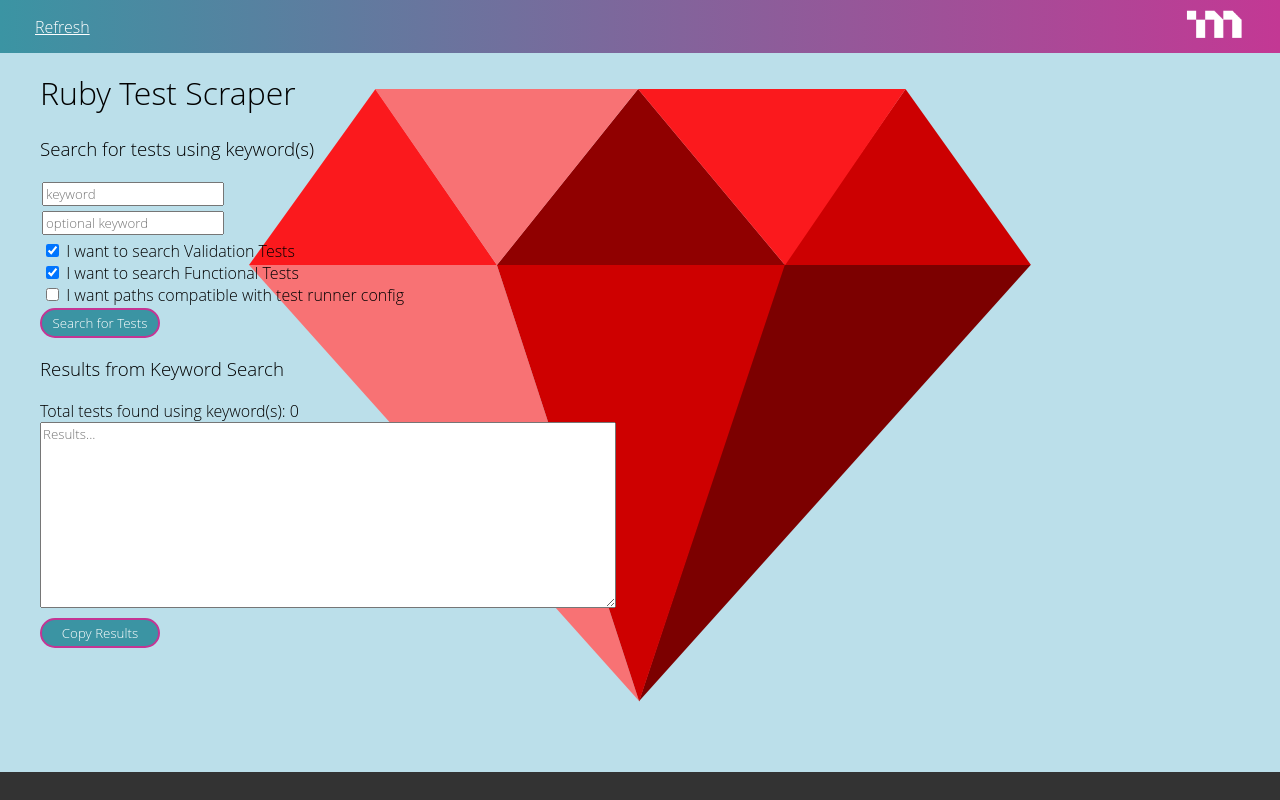
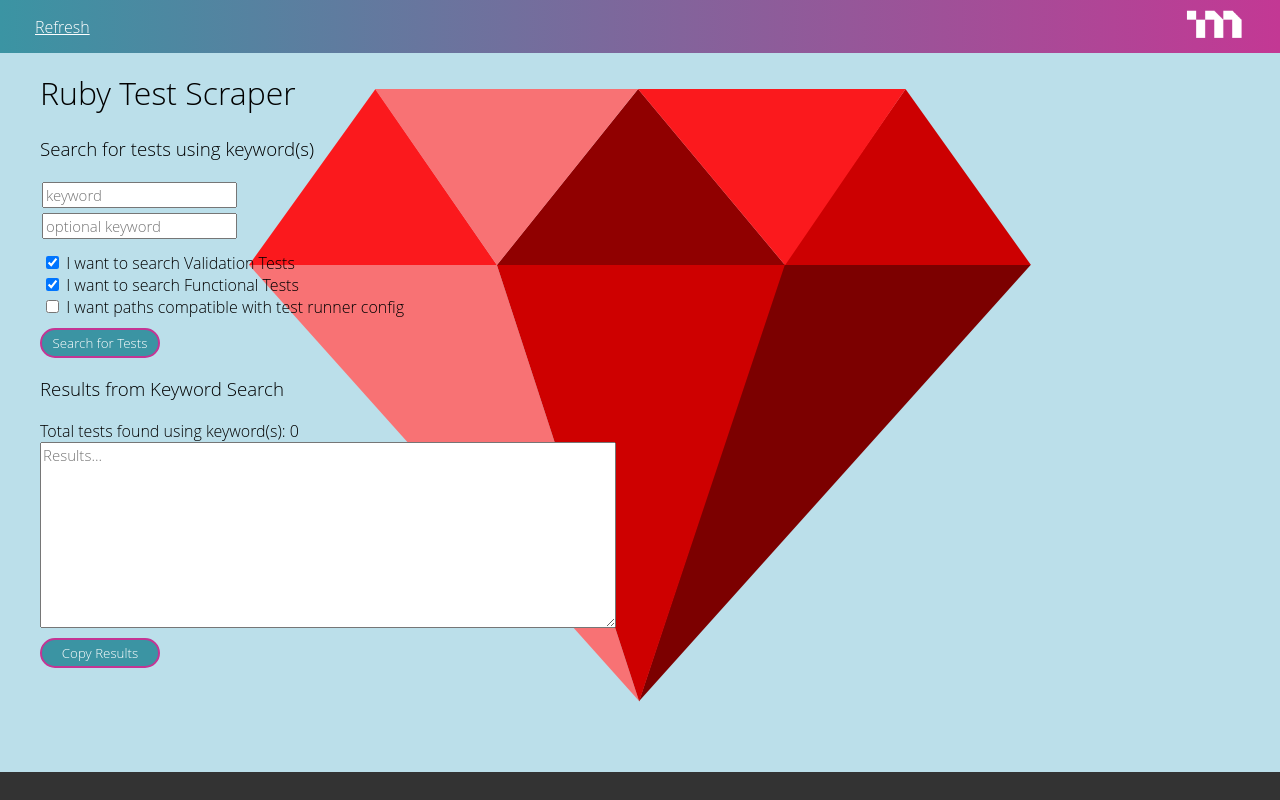
Before and after one commit to kwh-automation/test-scraper, an Angular app: page / in a window 1280 px wide. Built offline with nearby package versions, Linux system fonts and the light colour scheme.

Commit message:
added some containers in html for css to create better spacing

```diff
--- a/src/app/app.component.css
+++ b/src/app/app.component.css
@@ -50,6 +50,18 @@ h1 {
   padding-bottom: 5px;
 }
 
+#search1, #search2, textarea {
+  font-size: 15px;
+}
+
+.button-container {
+  padding-top: 8px;
+}
+
+.checkbox-container {
+  padding-top: 8px;
+}
+
 a {
   width: 100%;
   display: block;
@@ -58,7 +70,6 @@ a {
   padding-left: 35px;
   padding-top: 16px;
   padding-bottom: 15px;
-  /*text-decoration: none;*/
 }
 
 .main-buttons {
--- a/src/app/app.component.html
+++ b/src/app/app.component.html
@@ -41,6 +41,7 @@
             </div>
           </div>
           <div class="row">
+            <div class="checkbox-container">
               <form ngForm>
                 <input [(ngModel)]="validation"
                        type="checkbox"
@@ -56,8 +57,11 @@
                        id="testPaths"> I want paths compatible with test runner config<br>
               </form>
             </div>
+          </div>
         </table>
+        <div class="button-container">
           <button class="main-buttons" (click)="sendKeywordsToScraper()">Search for Tests</button>
+        </div>
       </div>
       <div class="form">
         <h3>Results from Keyword Search</h3>
```
Lines whose indentation alone changed are shown as unchanged.
